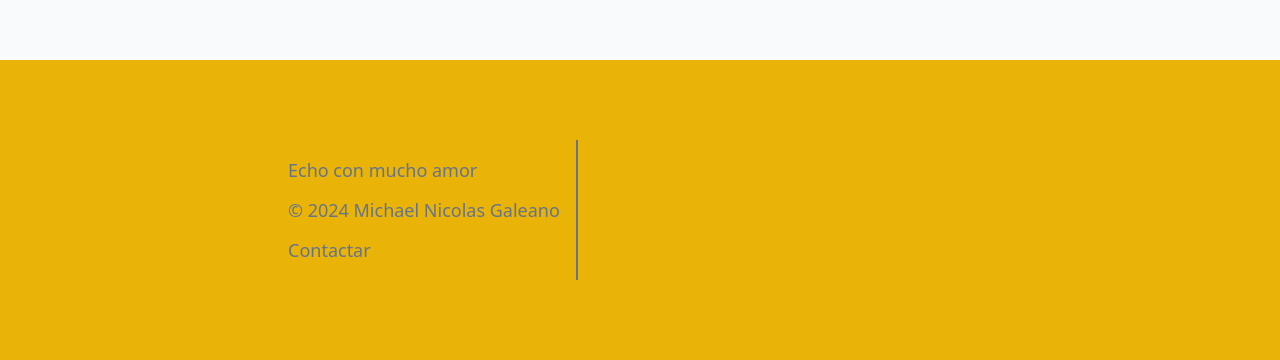
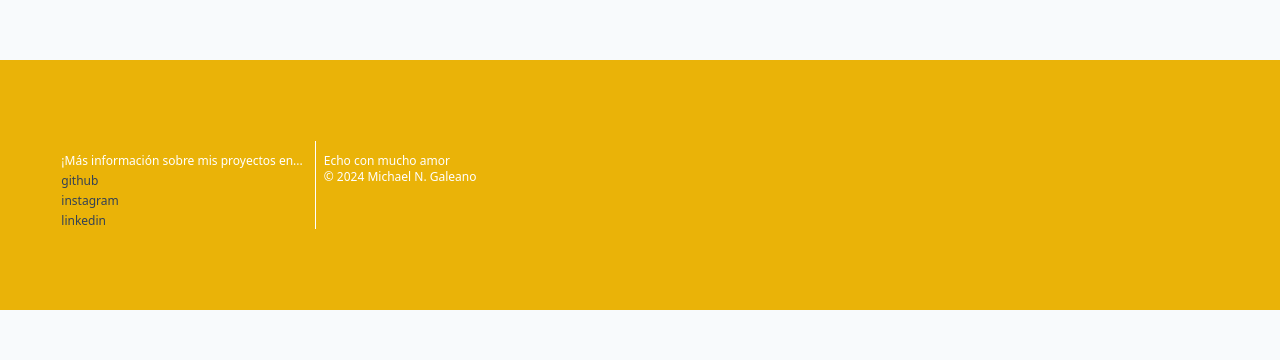
Before and after one commit to mikygaleano/porfolio, an Astro site: page / in a window 1280 px wide. Shown: the part 2552-2912 px from the top of the page. After the commit the page ends 2862 px from the top, so only its background shows below. Built offline with nearby package versions, Linux system fonts and the light colour scheme; Astro itself is replaced by a stand-in of ours.

Commit message:
redesig the styles in footer

```diff
--- a/src/components/Footer.astro
+++ b/src/components/Footer.astro
@@ -1,13 +1,35 @@
 ---
+import SocialMediaFooter from "./SocialMediaFooter.astro";
+
+const arraySocialMedia = [
+  {
+    platform : "github",
+    username : "mikygaleano"
+  },
+  {
+    platform : "instagram",
+    username : "maikidev"
+  },
+  {
+    platform : "linkedin",
+    username : "michaelgaleano"
+  }
+]
 ---
 
-
-<footer class="w-full h-[300px] grid place-content-center max-md:justify-start bg-yellow-500">
-    <div class="w-[768px] max-md:w-full text-slate-500 text-lg flex flex-row items-center justify-start gap-3 text-left p-4">
-        <div class="border-r-2 border-slate-500 flex flex-col gap-3 p-4">
-            <span>Echo con mucho amor</span>
-            <span>© 2024 Michael Nicolas Galeano</span>
-            <a href="#home" class="hover:text-white">Contactar</a>
-        </div>
+<footer class="w-full h-[250px] text-xs bg-yellow-500 flex m-auto">
+  <div class="w-11/12 flex flex-row p-2 m-auto">
+    <div class="max-w-[66%] h-4/5 max-md:h-full flex flex-col gap-1 pt-3 pr-3 border-white border-r-[1px]">
+      <p class="text-white">¡Más información sobre mis proyectos en...</p>
+      {
+        arraySocialMedia.map(({ platform, username }) =>
+          <SocialMediaFooter platform={platform} username={username}/>
+        )
+      }
     </div>
+    <div class="max-w-full pt-3 pl-2 flex flex-col text-white">
+        <span>Echo con mucho amor</span>
+        <span class="">© 2024 Michael N. Galeano</span>
+    </div>
+  </div>
 </footer>
--- /dev/null
+++ b/src/components/SocialMediaFooter.astro
@@ -0,0 +1,9 @@
+---
+const { platform, username } = Astro.props;
+---
+
+{
+    platform === 'linkedin'?
+        <a class=" text-slate-700 hover:text-black" href={`https://www.${platform}.com/${'in'}/${username}`} target="_blank">{platform}</a>
+        :<a class=" text-slate-700 hover:text-black" href={`https://www.${platform}.com/${username}`} target="_blank">{platform}</a>
+}
```
